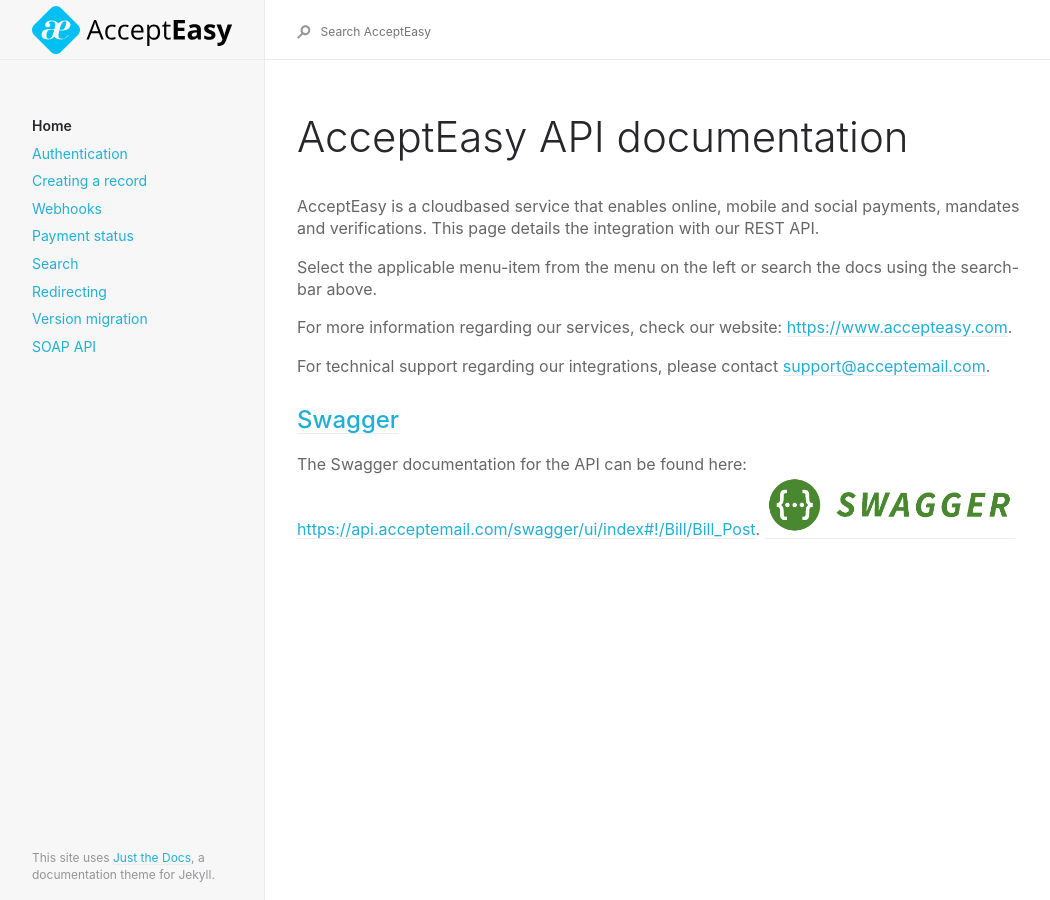
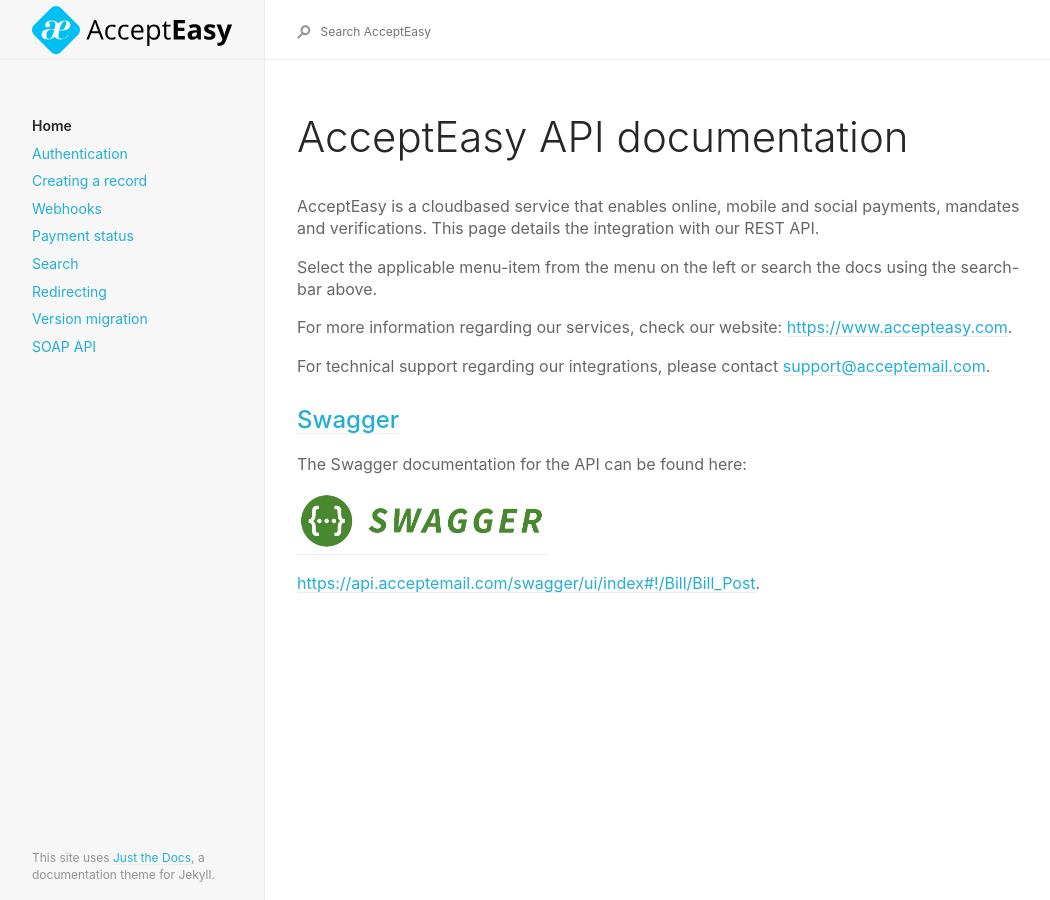
Before and after one commit to AcceptEmail/apidocs, a Jekyll site: the page built from index.md, in a window 1280 px wide. Shown: the whole page, without its empty margins (91-1141 px from the left). Built offline with Jekyll 4.4.1, drawn with Linux system fonts in a browser that asks for light colours.

```diff
--- a/index.md
+++ b/index.md
@@ -18,5 +18,8 @@ For technical support regarding our integrations, please contact [support@accept
 
 ## [Swagger](#rest-api)
 
-The Swagger documentation for the API can be found here: [https://api.acceptemail.com/swagger/ui/index#!/Bill/Bill_Post](https://api.acceptemail.com/swagger/ui/index#!/Bill/Bill_Post).
+The Swagger documentation for the API can be found here:
+
 [<img src="assets/SwaggerLogo.png" alt="SwaggerDocs" style="width:250px;"/>](https://api.acceptemail.com/swagger/ui/index#!/Bill/Bill_Post)
+
+[https://api.acceptemail.com/swagger/ui/index#!/Bill/Bill_Post](https://api.acceptemail.com/swagger/ui/index#!/Bill/Bill_Post).
```
